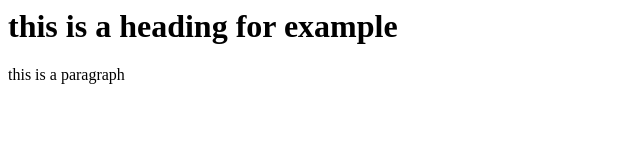
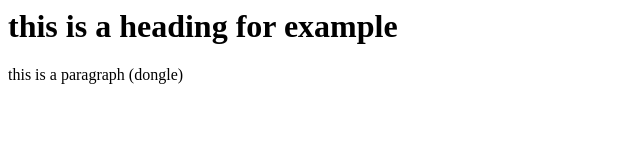
Before and after one commit to ahmaddabeer/localrepo, a plain HTML site: page index.html in a window 1280 px wide. Shown: the full height of the page, 0-640 px from the left. Drawn offline with Linux system fonts and the light colour scheme.

Commit message:
add dongle

```diff
--- a/index.html
+++ b/index.html
@@ -1,5 +1,5 @@
 <h1> this is a heading for example
 
 </h1>
-<p>this is a paragraph
+<p>this is a paragraph (dongle)
 </p>
```
